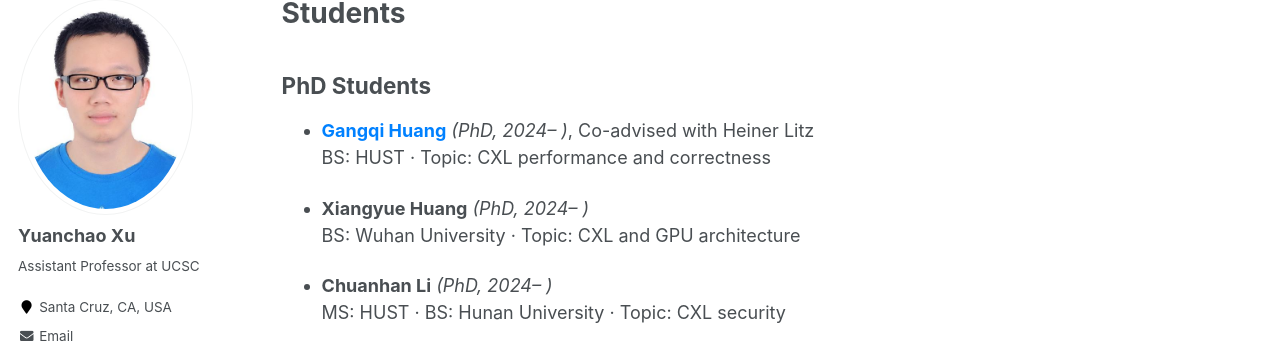
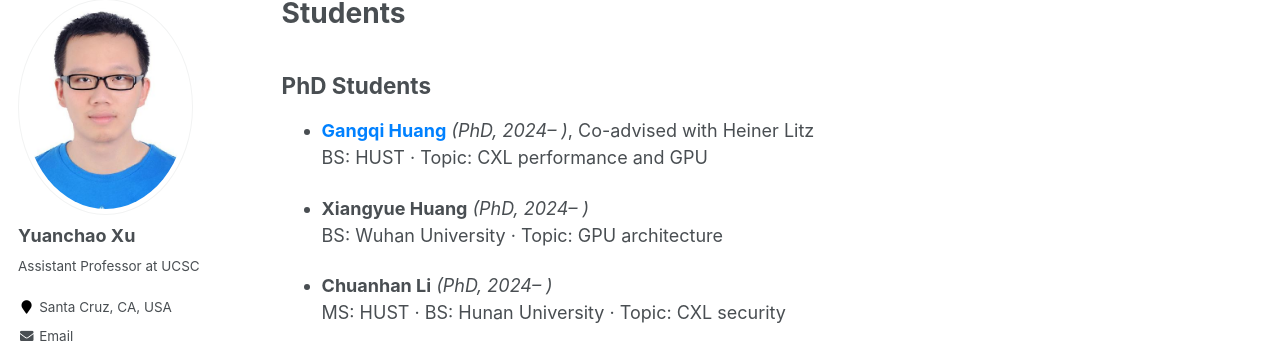
Before and after one commit to yuanchaoxu6/yuanchaoxu6.github.io, a Jekyll site: the page built from _pages/students.md, in a window 1280 px wide and 1267 px high. Shown: the part 119-462 px from the top of the window. Built offline with Jekyll 4.4.1, drawn with Linux system fonts in a browser that asks for light colours.

Commit message:
Update students.md

```diff
--- a/_pages/students.md
+++ b/_pages/students.md
@@ -8,10 +8,10 @@ author_profile: true
 ## PhD Students
 
 - <a href="https://ghuang14.github.io/" style="color:#0081ff; text-decoration:none;"><strong>Gangqi Huang</strong></a> *(PhD, 2024– )*, Co-advised with Heiner Litz
-  BS: HUST · Topic: CXL performance and correctness
+  BS: HUST · Topic: CXL performance and GPU
 
 - **Xiangyue Huang** *(PhD, 2024– )*
-  BS: Wuhan University · Topic: CXL and GPU architecture
+  BS: Wuhan University · Topic: GPU architecture
 
 - **Chuanhan Li** *(PhD, 2024– )*
   MS: HUST · BS: Hunan University · Topic: CXL security
```
